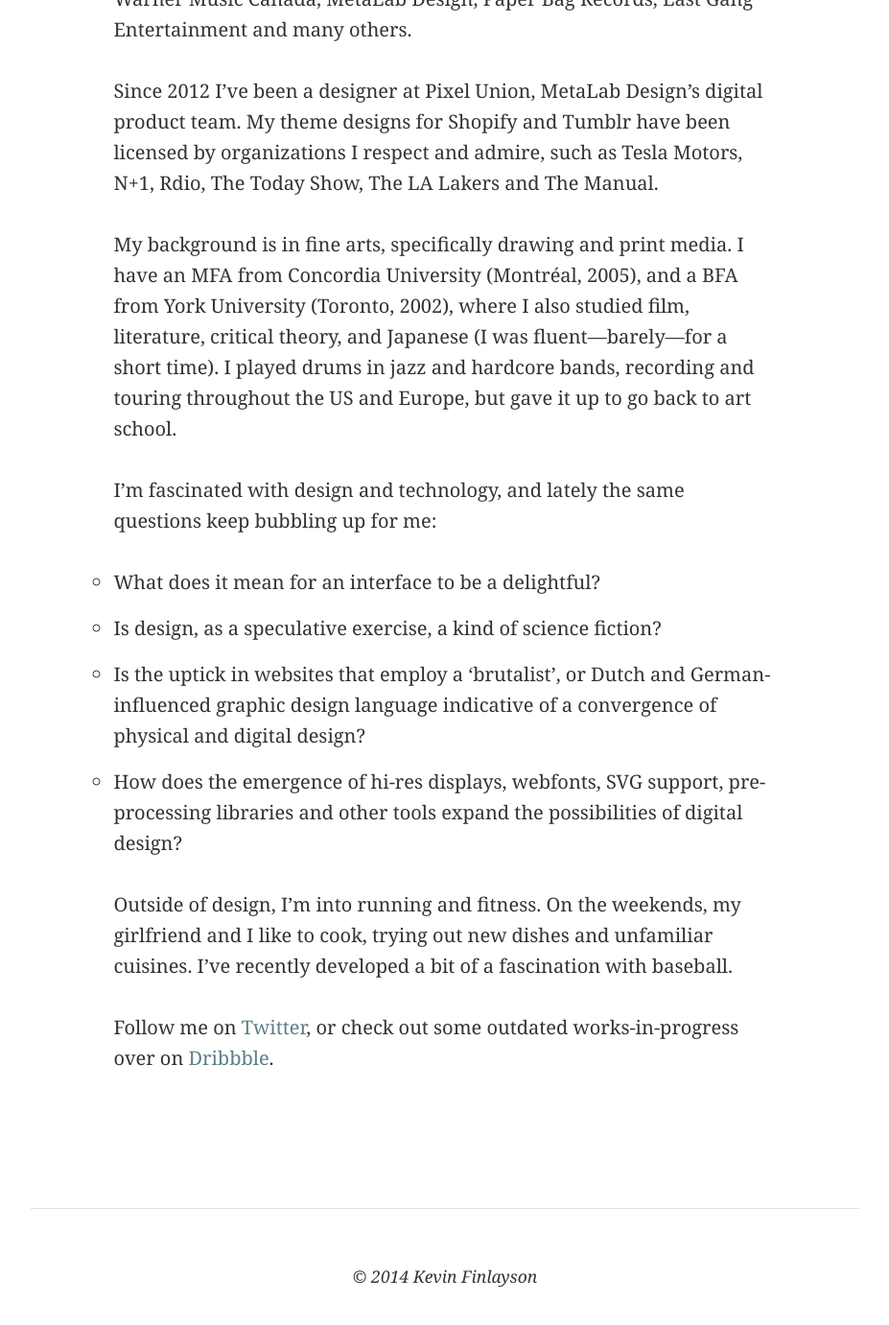
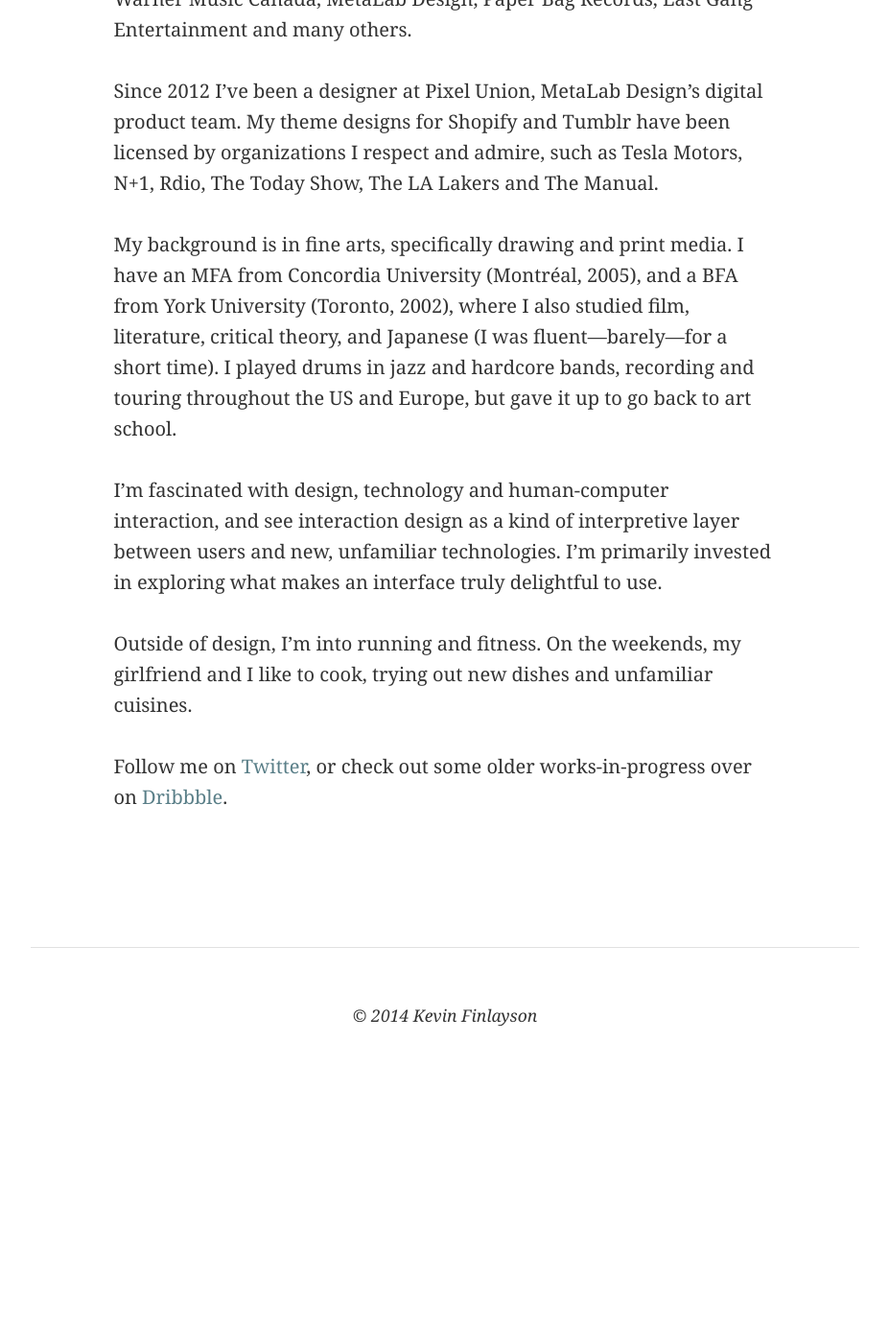
Before and after one commit to kevinfinlayson/kevinfinlayson.com, a Jekyll site: the page built from about.html, in a window 1280 px wide and 1400 px high, scrolled down 954 px. Shown: the top 1381 px of the window at 96% size, without its empty margins (176-1103 px from the left). Built offline with Jekyll 4.4.1, drawn with Linux system fonts in a browser that asks for light colours; nearby versions of some CDN libraries; after the commit the page ends 2082 px from its top, so only the background shows below that.

Commit message:
Final about page edit

```diff
--- a/about.html
+++ b/about.html
@@ -22,17 +22,11 @@
 
       <p>My background is in fine arts, specifically drawing and print media. I have an MFA from Concordia University (Montréal, 2005), and a BFA from York University (Toronto, 2002), where I also studied film, literature, critical theory, and Japanese (I was fluent—barely—for a short time). I played drums in jazz and hardcore bands, recording and touring throughout the US and Europe, but gave it up to go back to art school.</p>
 
-      <p>I’m fascinated with design and technology, and lately the same questions keep bubbling up for me:</p>
-      <ul>
-        <li>What does it mean for an interface to be a delightful?</li>
-        <li>Is design, as a speculative exercise, a kind of science fiction?</li>
-        <li>Is the uptick in websites that employ a ‘brutalist’, or Dutch and German-influenced graphic design language indicative of a convergence of physical and digital design?</li>
-        <li>How does the emergence of hi-res displays, webfonts, SVG support, pre-processing libraries and other tools expand the possibilities of digital design?</li>
-      </ul>
+      <p>I’m fascinated with design, technology and human-computer interaction, and see interaction design as a kind of interpretive layer between users and new, unfamiliar technologies. I’m primarily invested in exploring what makes an interface truly delightful to use.
 
-      <p>Outside of design, I’m into running and fitness. On the weekends, my girlfriend and I like to cook, trying out new dishes and unfamiliar cuisines. I’ve recently developed a bit of a fascination with baseball.</p>
+      <p>Outside of design, I’m into running and fitness. On the weekends, my girlfriend and I like to cook, trying out new dishes and unfamiliar cuisines.</p>
 
-      <p>Follow me on <a href="http://twitter.com/kevinfinlayson"  title="Twitter">Twitter</a>, or check out some outdated works-in-progress over on <a href="http://dribbble.com/kevinfinlayson" title="Dribbble">Dribbble</a>.</p>
+      <p>Follow me on <a href="http://twitter.com/kevinfinlayson"  title="Twitter">Twitter</a>, or check out some older works-in-progress over on <a href="http://dribbble.com/kevinfinlayson" title="Dribbble">Dribbble</a>.</p>
 
     </div><!-- article-content -->
   </article>
```
